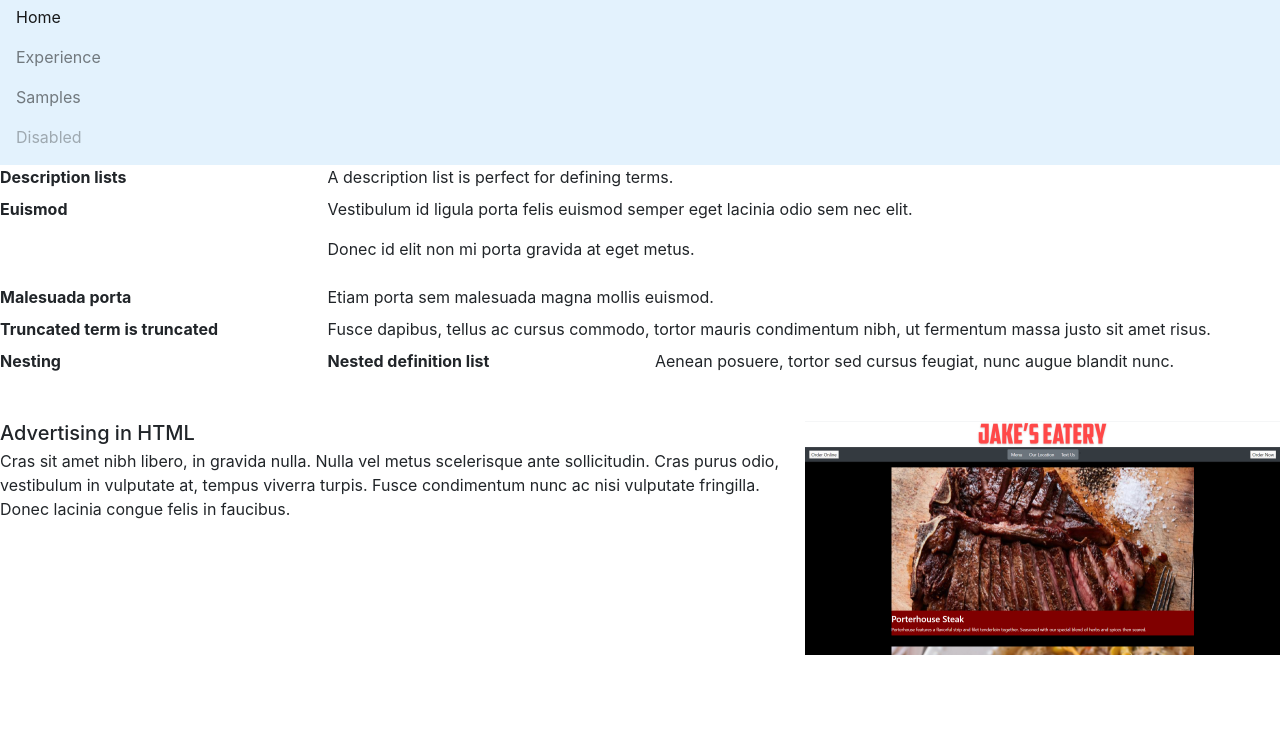
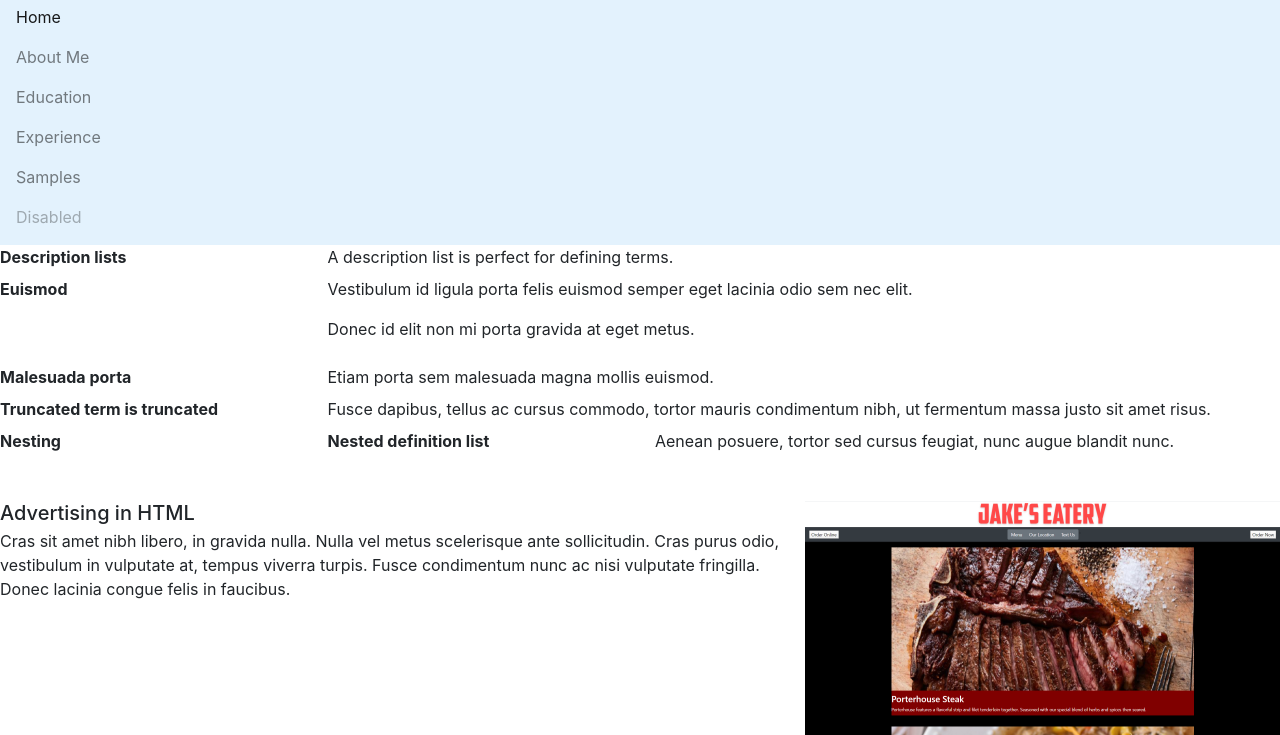
Before and after one commit to Cranekick50/portfolio, a plain HTML site: page index.html in a window 1280 px wide. Both pictures are taken after a click on the button "Toggle navigation". Shown: the part 107-842 px from the top of the page. Before the commit the page ends 800 px from the top, so only its background shows below. Drawn offline with nearby package versions, Linux system fonts and the light colour scheme.

Commit message:
adding about me section and education section

```diff
--- a/index.html
+++ b/index.html
@@ -19,7 +19,13 @@
               <a class="nav-link" href="#">Home <span class="sr-only">(current)</span></a>
             </li>
             <li class="nav-item">
-              <a class="nav-link" href="#">Experience</a>
+                <a class="nav-link" href="#">About Me</a>
+            </li>
+            <li class="nav-item">
+              <a class="nav-link" href="#">Education</a>
+            </li>
+            <li class="nav-item">
+                <a class="nav-link" href="#">Experience</a>
             </li>
             <li class="nav-item">
               <a class="nav-link" href="#">Samples</a>
@@ -31,7 +37,16 @@
         </div>
       </nav>
 
+    <div id="About Me">
+
+    </div>
+
+    <div id="Education">
+
+    </div>
+
     <div id="Experience">
+
         <dl class="row">
             <dt class="col-sm-3">Description lists</dt>
             <dd class="col-sm-9">A description list is perfect for defining terms.</dd>
```
